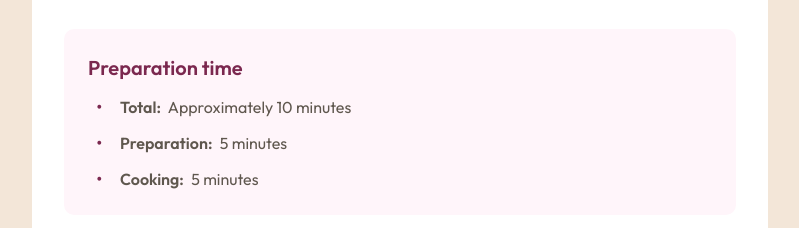
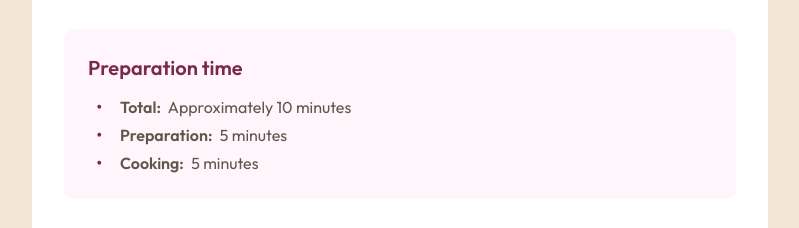
Before and after one commit to SergioCasCeb/recipe-page-challenge, a plain HTML site: page index.html in a window 1280 px wide. Shown: the part 562-790 px from the top of the page, without its empty margins (240-1039 px from the left). Drawn offline with Linux system fonts and the light colour scheme.

Commit message:
fixed the lists spacing

```diff
--- a/css/_recipe.scss
+++ b/css/_recipe.scss
@@ -37,7 +37,7 @@
         .section-list {
             display: flex;
             flex-direction: column;
-            gap: var(--sp-sm);
+            gap: var(--sp-xsm);
         }
     }
 
```
Also changed, not shown: css/styles.css, 1 other file.
